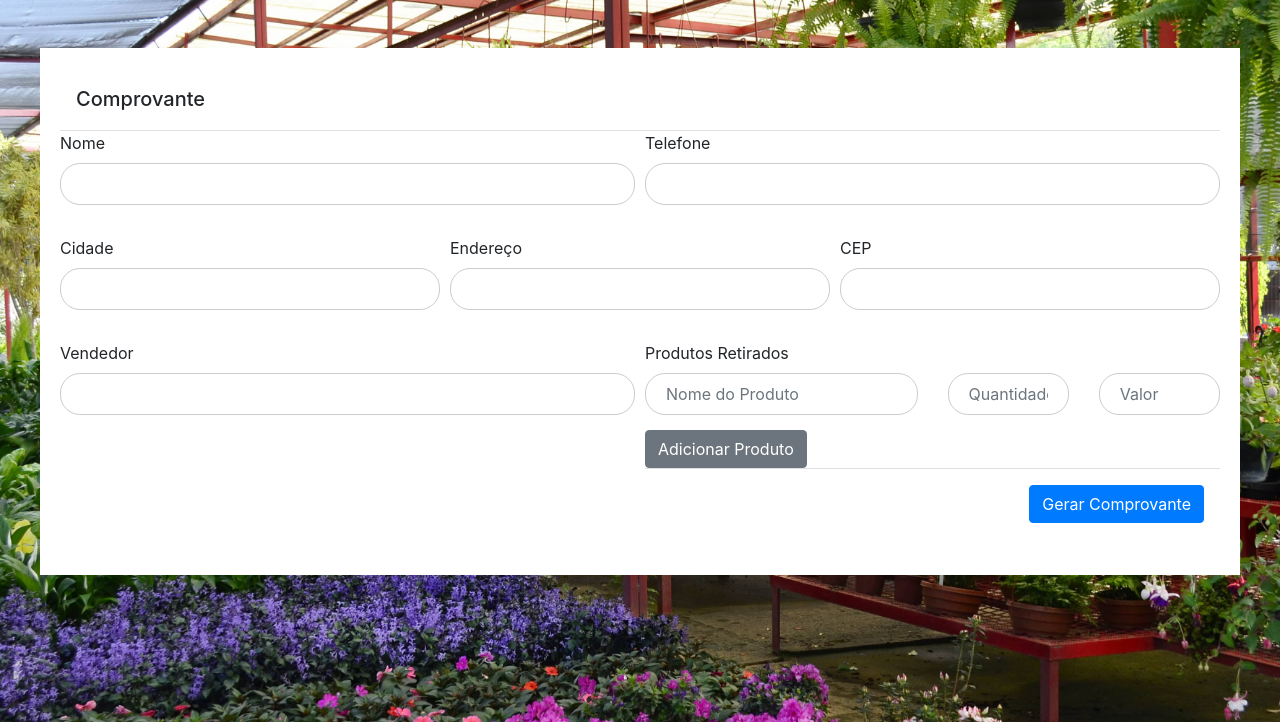
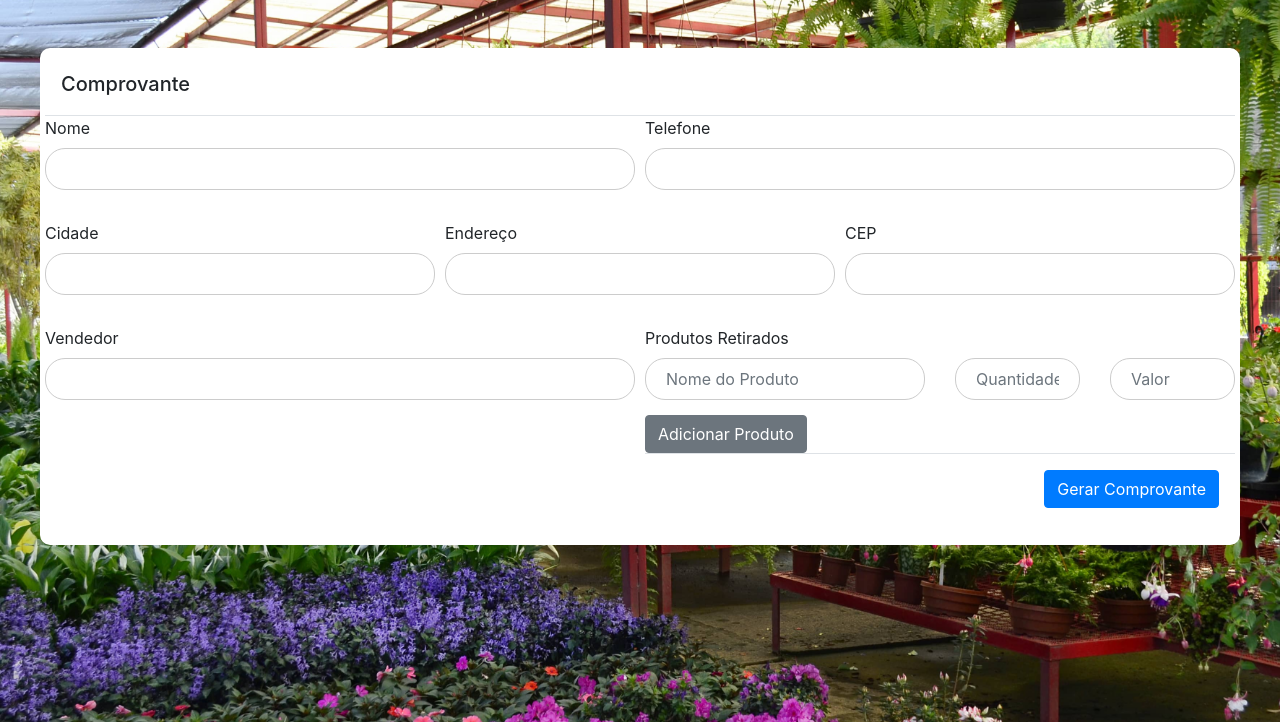
Before and after one commit to Arthurjorge3476/morningFlower, a PHP site: page /painel/index.php in a window 1280 px wide. Shown: the part 78-800 px from the top of the page. Run offline with PHP 8.4, Linux system fonts and the light colour scheme; the visitor is signed in with stand-in values (Sample User, id 1); data that the repository does not hold is empty.

Commit message:
Cadastrar

```diff
--- a/painel/home.php
+++ b/painel/home.php
@@ -5,7 +5,7 @@ $listaPedido = select('pedido');
 
 
 
-        <form class="cadastro" method="POST" action="comprovante_fiscal.php" style="background-color: white;justify-content: center;width: 100%;  margin: auto;max-width: 1200px; padding: 20px;">
+        <form class="cadastro" method="POST" action="comprovante_fiscal.php" style="background-color: white;justify-content: center;width: 100%;  margin: auto;max-width: 1200px; padding: 5px;margin-bottom: 20px;  border-radius: 10px ;">
         <div class="modal-header ">
           <h5 class="modal-title" id="exampleModalLongTitle">Comprovante</h5>
         </div>
```
Also changed, not shown: css/telainicial.css (line endings or trailing spaces).
